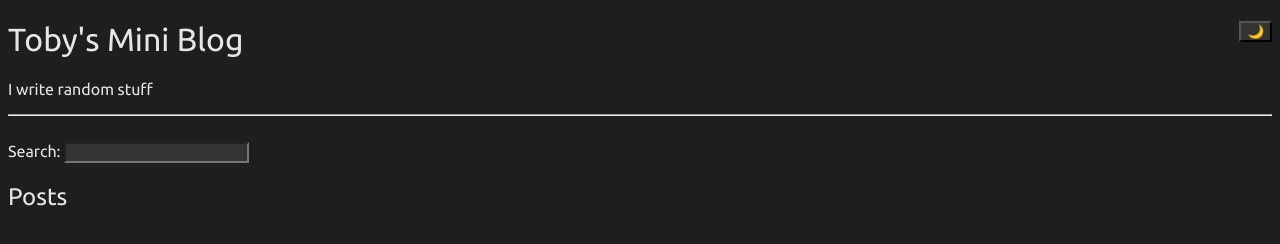
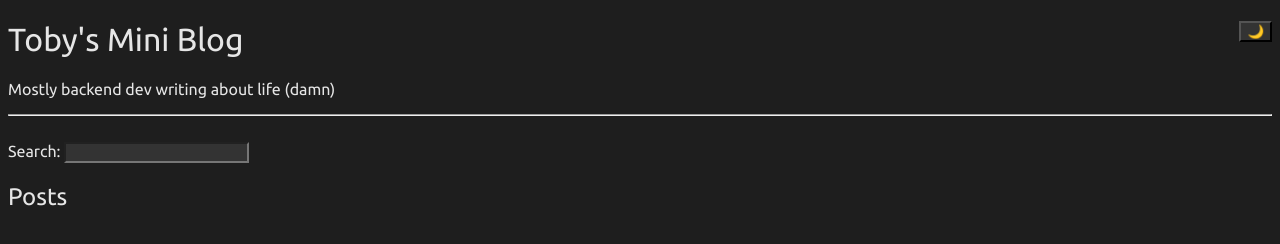
Before and after one commit to tobycm/pocketbase-blog, a website built with Vite: page index.html in a window 1280 px wide. Built offline with nearby package versions, Linux system fonts and the light colour scheme; what pocketbase would draw is missing.

Commit message:
update desc xd

```diff
--- a/index.html
+++ b/index.html
@@ -7,7 +7,7 @@
 
     <!-- Open Graph meta tags -->
     <meta property="og:title" content="Toby's Mini Blog" />
-    <meta property="og:description" content="I write random stuff" />
+    <meta property="og:description" content="Mostly backend dev writing about life (damn)" />
     <meta property="og:image" content="/tobysblog.png" />
     <meta property="og:url" content="https://blog.tobycm.dev/" />
     <meta property="og:site_name" content="Toby's Mini Blog" />
@@ -28,7 +28,7 @@
 
     <h1>Toby's Mini Blog</h1>
     <div id="main">
-      <p>I write random stuff</p>
+      <p>Mostly backend dev writing about life (damn)</p>
 
       <hr />
       <br />
```
